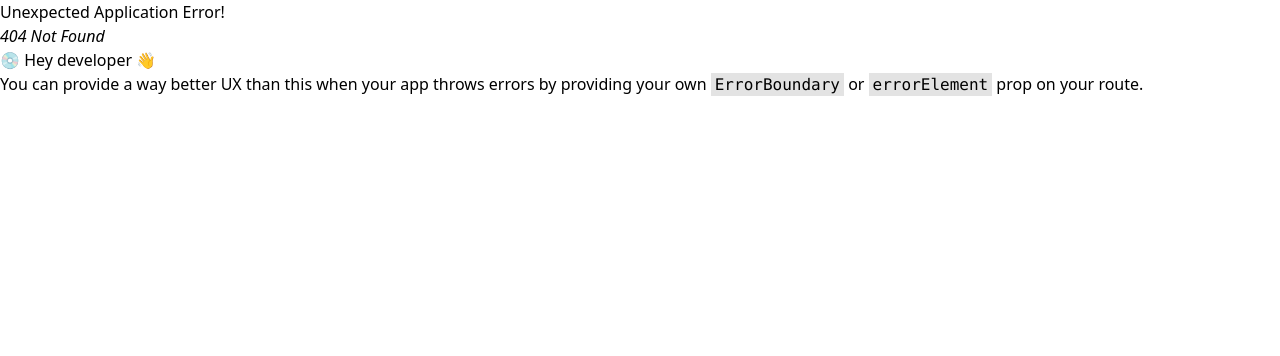
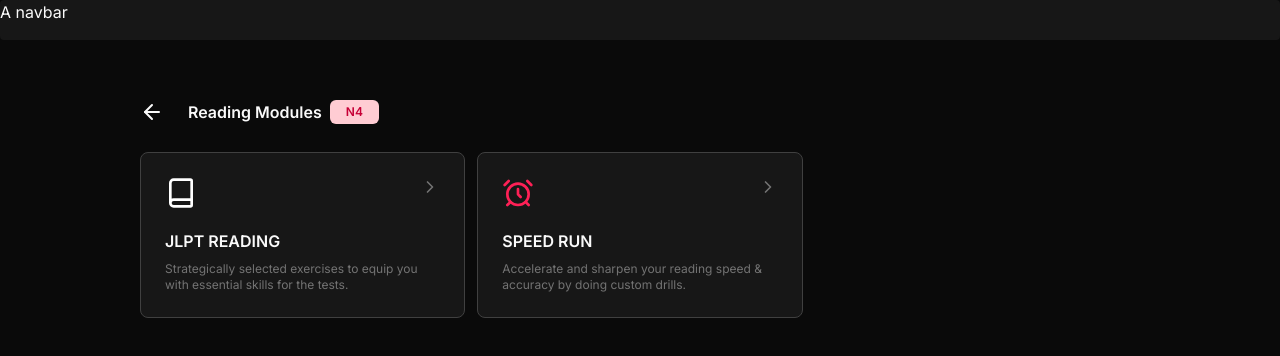
Before and after one commit to VeryLazyDev/Japanese-Web-Frontend-Admin, a React (Vite) app: page /reading-modules in a window 1280 px wide. Before the commit this address had no page. Shown: the top 356 px of the page. Built offline with nearby package versions, Linux system fonts and the light colour scheme.

Commit message:
reading module page

```diff
--- a/src/app/features/home-user/components/moduleCard.jsx
+++ b/src/app/features/home-user/components/moduleCard.jsx
@@ -1,11 +1,16 @@
 
 import { ChevronRight } from "lucide-react";
+import { useNavigate } from "react-router-dom";
 
 
-const ModuleCard = ({title, description, kanji, bgColor, kanjiColor}) => {
+const ModuleCard = ({title, description, kanji, bgColor, kanjiColor, path}) => {
+
+    const navigate = useNavigate()
+
     return(
         <>
-            <div className="border-neutral-700 bg-secondary-bg w-full h-42 p-6 border-1 rounded-lg cursor-pointer
+            <div onClick={() => navigate(path)}
+            className="border-neutral-700 bg-secondary-bg w-full h-42 p-6 border-1 rounded-lg cursor-pointer
             hover:scale-102 hover:shadow-md transition-all duration-200">
                 <div className="flex w-full">
                     <div className="w-full h-auto">
--- a/src/app/features/home-user/components/moduleList.jsx
+++ b/src/app/features/home-user/components/moduleList.jsx
@@ -3,7 +3,7 @@ import { modules } from "@/constant/user_home_modules";
 const ModuleList = () => {
   return (
     <>
-      <h1 className="font-inter font-semibold w-full mt-10 mb-5">
+      <h1 className="font-semibold w-full mt-10 mb-5">
         Learning Modules
       </h1>
 
@@ -16,6 +16,7 @@ const ModuleList = () => {
             kanji={item.kanji}
             bgColor={item.bgColor}
             kanjiColor={item.kanjiColor}
+            path={item.path}
           />
         ))}
       </div>
--- /dev/null
+++ b/src/app/features/reading-modules-user/components/back-header.jsx
@@ -0,0 +1,22 @@
+import { ArrowLeft } from "lucide-react";
+import { useNavigate } from "react-router-dom";
+import LevelBadge from "./level-badge";
+
+const BackHeader = ({ title }) => {
+
+    const navigate = useNavigate();
+
+    return (
+        <>
+            <div className="bg-transparent w-full h-10 mt-10 flex items-center gap-2">
+                <button onClick={() => navigate("/")} className="w-10 h-10 cursor-pointer">
+                    <ArrowLeft />
+                </button>
+                <h1 className="font-semibold">{title}</h1>
+                <LevelBadge level={"N4"}></LevelBadge>
+            </div>
+        </>
+    )
+}
+
+export default BackHeader
--- /dev/null
+++ b/src/app/features/reading-modules-user/components/card.jsx
@@ -0,0 +1,21 @@
+
+import { ChevronRight } from "lucide-react";
+
+const Card = ({title, Icon, desc, color}) => {
+    return(
+        <>
+        <div className="border-neutral-700 bg-secondary-bg w-full h-auto p-6 border rounded-lg cursor-pointer
+            hover:scale-102 hover:shadow-md transition-all duration-200 select-none">
+                <div className="flex justify-between">
+                    {Icon && <Icon size={32} className={color}/>}
+                    <ChevronRight size={20} className="text-muted-font"></ChevronRight>
+                </div>
+
+            <h1 className="w-full mt-5 mb-2 font-semibold uppercase">{title}</h1>
+            <p className="font-normal text-muted-font text-xs">{desc}</p>
+        </div>
+        </>
+    )
+}
+
+export default Card;
--- /dev/null
+++ b/src/app/features/reading-modules-user/components/level-badge.jsx
@@ -0,0 +1,13 @@
+
+
+const LevelBadge = ({level}) => {
+    return(
+        <>
+        <div className="flex items-center justify-between select-none">
+            <p className="bg-rose-200 text-rose-700 px-4 py-1 rounded-md font-semibold text-xs">{level}</p>
+        </div>
+        </>
+    )
+}
+
+export default LevelBadge;
--- /dev/null
+++ b/src/app/features/reading-modules-user/page.jsx
@@ -0,0 +1,44 @@
+import Card from "./components/card";
+import BackHeader from "./components/back-header";
+import { Book, AlarmClockIcon } from "lucide-react";
+
+const readingModules = [
+    {
+        id: 1,
+        title: "jlpt reading",
+        icon: Book,
+        desc: "Strategically selected exercises to equip you with essential skills for the tests.",
+        color: "text-white"
+    },
+    {
+        id: 2,
+        title: "speed run",
+        icon: AlarmClockIcon,
+        desc: "Accelerate and sharpen your reading speed & accuracy by doing custom drills.",
+        color: "text-rose-500"
+    }
+]
+
+const ReadingModulePage = () => {
+    return (
+        <>
+            <div className="bg-transparent w-90 sm:w-150 lg:w-250 h-auto flex justify-center pt-3 pb-10">
+                <div className="bg-transparent w-full h-auto">
+                    <BackHeader title={"Reading Modules"}></BackHeader>
+                    <div className="bg-transparent w-full h-auto mt-5 gap-3 grid grid-cols-1 sm:grid-cols-2 lg:grid-cols-3">
+                        {readingModules.map((item) => (
+                            <Card key={item.id} title={item.title} Icon={item.icon} desc={item.desc} color={item.color}></Card>
+                        ))}
+                    </div>
+                </div>
+
+            </div>
+
+
+
+
+        </>
+    )
+}
+
+export default ReadingModulePage;
--- a/src/app/routes/user-routes.jsx
+++ b/src/app/routes/user-routes.jsx
@@ -1,5 +1,6 @@
 import HomePageUser from "../features/home-user/page";
 import NewExercisePage from "../features/new_excercise/page";
+import ReadingModulePage from "../features/reading-modules-user/page";
 
 /** @type {import('react-router-dom').RouteObject[]} */
 const UserRoutes = [
@@ -8,8 +9,8 @@ const UserRoutes = [
     element: <HomePageUser />,
   },
   {
-    path: "/reading-module",
-    element: <NewExercisePage />,
+    path: "/reading-modules",
+    element: <ReadingModulePage />,
   },
 ];
 export default UserRoutes;
--- a/src/constant/user_home_modules.js
+++ b/src/constant/user_home_modules.js
@@ -7,6 +7,7 @@ export const modules = [
     kanji: "読",
     bgColor: "bg-cyan-200",
     kanjiColor: "text-cyan-700",
+    path: "/reading-modules"
   },
   {
     id: 2,
```
